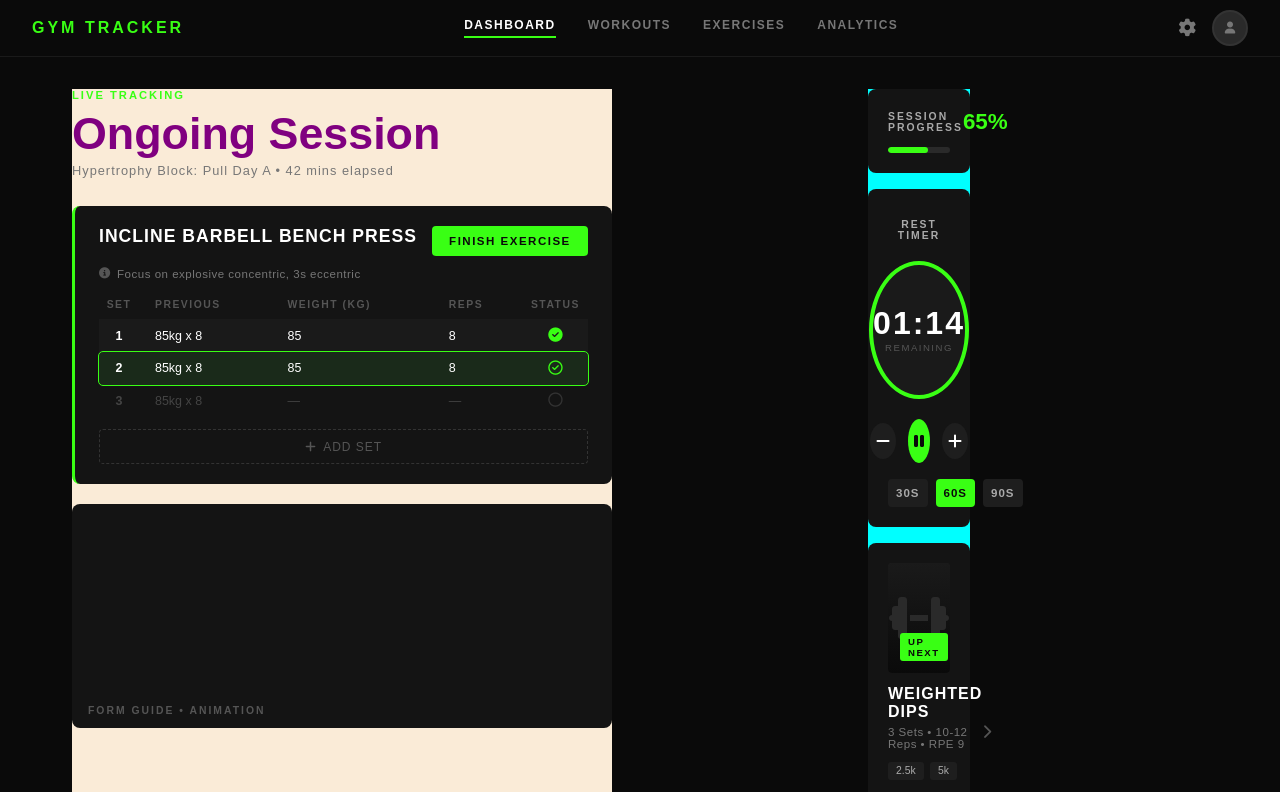
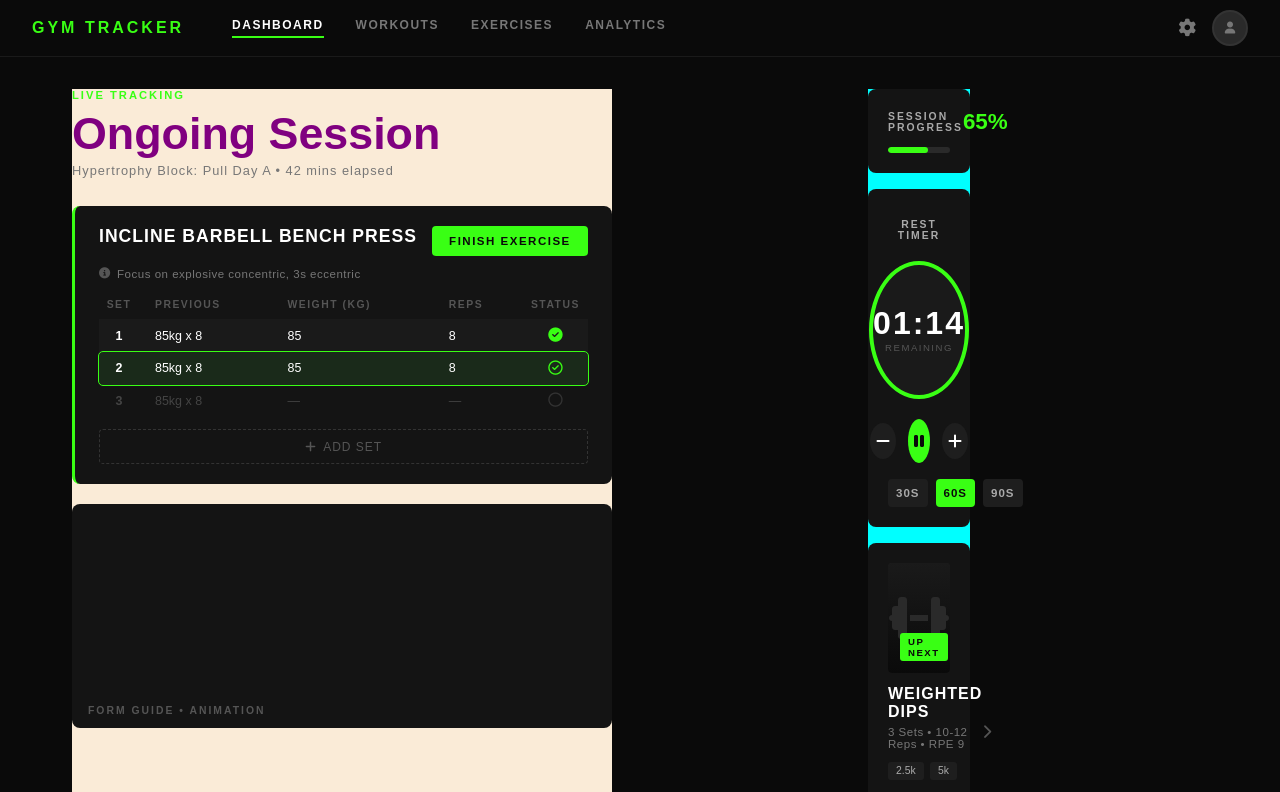
Before and after one commit to controlhq/GymTracker, a PHP site: template public/views/index.html in a window 1280 px wide. Shown: the top 792 px of the page. Run offline with PHP 8.4, Linux system fonts and the light colour scheme; the template is opened without the code that fills it, so the values that code supplies are empty; some libraries are stand-ins or nearby versions.

Commit message:
fixed navigation bar layout

```diff
--- a/public/styles/dashboard.css
+++ b/public/styles/dashboard.css
@@ -13,7 +13,7 @@
 .dash-nav {
   display: flex;
   align-items: center;
-  justify-content: space-between;
+  justify-content: flex-start;
   padding: 0 2rem;
   height: 56px;
   border-bottom: 1px solid #1a1a1a;
@@ -28,6 +28,7 @@
   font-weight: 700;
   font-size: 1rem;
   letter-spacing: 3px;
+  margin-right: 3rem;
 }
 
 .dash-nav-links {
@@ -61,6 +62,7 @@
   display: flex;
   align-items: center;
   gap: 1rem;
+  margin-left: auto;
 }
 
 .dash-nav-right .nav-icon {
```
